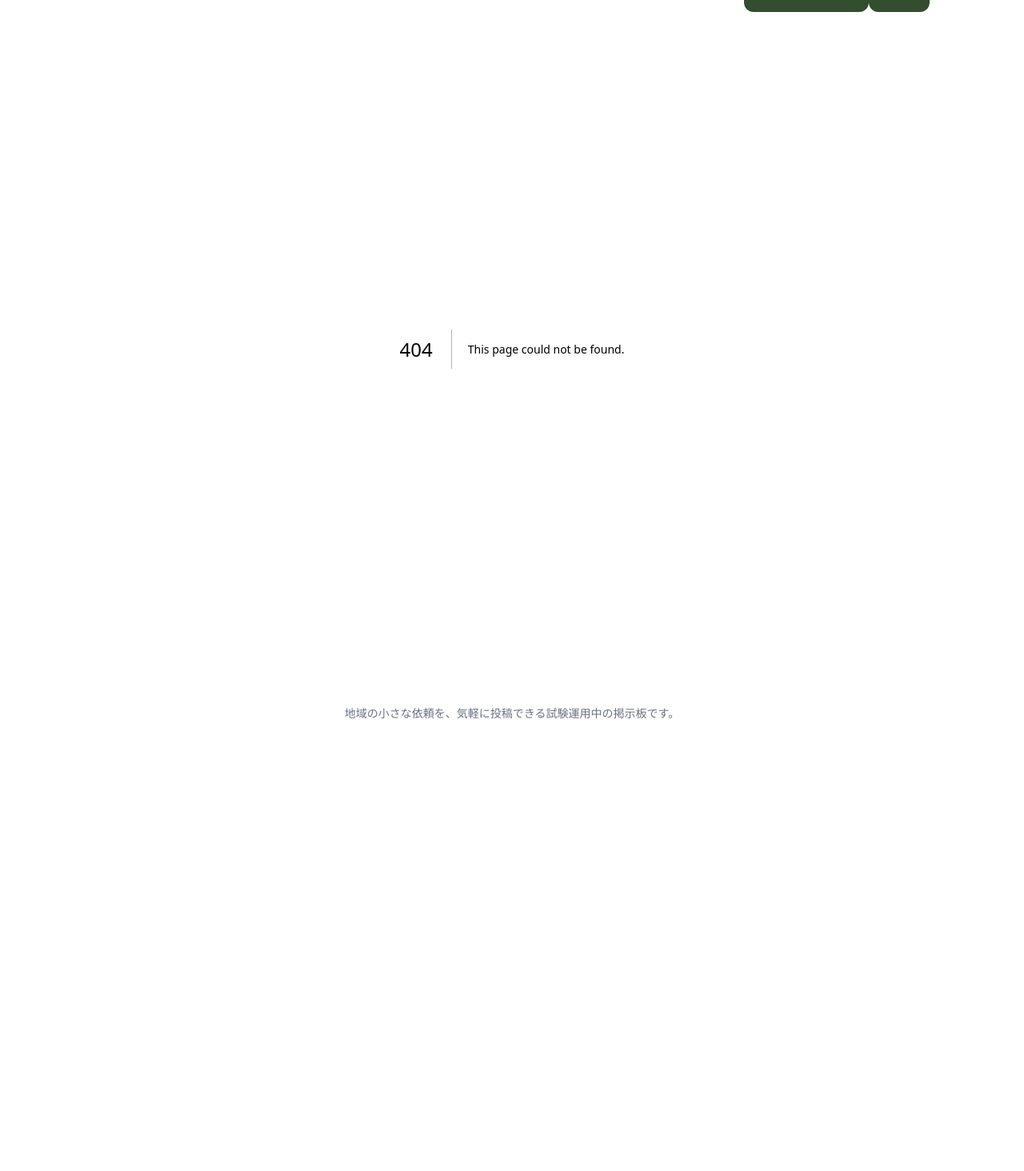
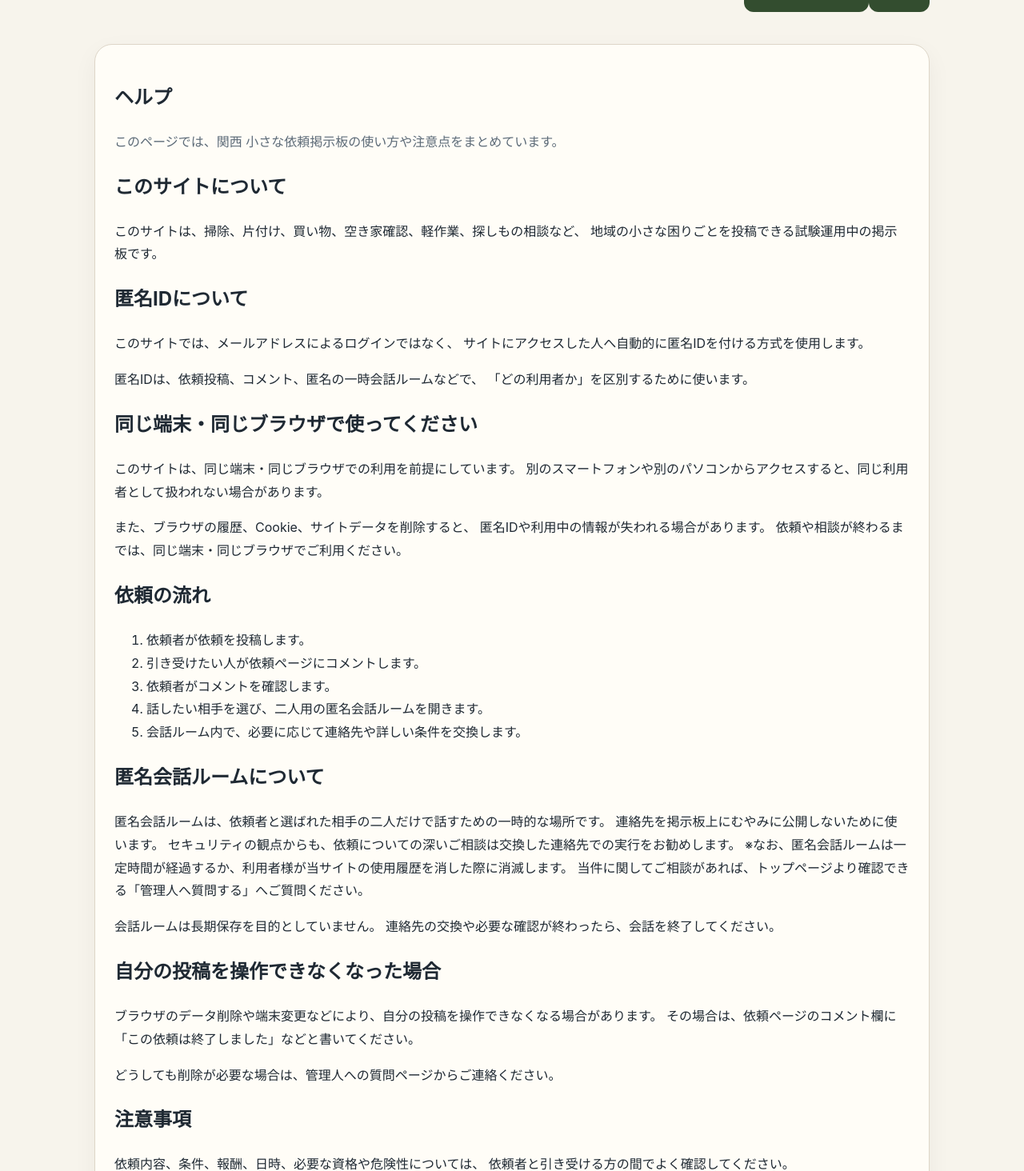
Before and after one commit to free-request-board/free-request-board, a Next.js app in the folder free-request-board-initial/: page /help in a window 1280 px wide. Before the commit this address had no page. Shown: the part 68-1532 px from the top of the page at 80% size. Before the commit the page ends 1032 px from the top, so only its background shows below. Built offline with nearby package versions, Linux system fonts and the light colour scheme.

Commit message:
Create page.tsx

```diff
--- /dev/null
+++ b/free-request-board-initial/app/help/page.tsx
@@ -0,0 +1,99 @@
+export default function HelpPage() {
+  return (
+    <main>
+      <section className="panel">
+        <h1>ヘルプ</h1>
+
+        <p className="muted">
+          このページでは、関西 小さな依頼掲示板の使い方や注意点をまとめています。
+        </p>
+
+        <h2>このサイトについて</h2>
+        <p>
+          このサイトは、掃除、片付け、買い物、空き家確認、軽作業、探しもの相談など、
+          地域の小さな困りごとを投稿できる試験運用中の掲示板です。
+        </p>
+
+        <h2>匿名IDについて</h2>
+        <p>
+          このサイトでは、メールアドレスによるログインではなく、
+          サイトにアクセスした人へ自動的に匿名IDを付ける方式を使用します。
+        </p>
+
+        <p>
+          匿名IDは、依頼投稿、コメント、匿名の一時会話ルームなどで、
+          「どの利用者か」を区別するために使います。
+        </p>
+
+        <h2>同じ端末・同じブラウザで使ってください</h2>
+        <p>
+          このサイトは、同じ端末・同じブラウザでの利用を前提にしています。
+          別のスマートフォンや別のパソコンからアクセスすると、同じ利用者として扱われない場合があります。
+        </p>
+
+        <p>
+          また、ブラウザの履歴、Cookie、サイトデータを削除すると、
+          匿名IDや利用中の情報が失われる場合があります。
+          依頼や相談が終わるまでは、同じ端末・同じブラウザでご利用ください。
+        </p>
+
+        <h2>依頼の流れ</h2>
+        <ol>
+          <li>依頼者が依頼を投稿します。</li>
+          <li>引き受けたい人が依頼ページにコメントします。</li>
+          <li>依頼者がコメントを確認します。</li>
+          <li>話したい相手を選び、二人用の匿名会話ルームを開きます。</li>
+          <li>会話ルーム内で、必要に応じて連絡先や詳しい条件を交換します。</li>
+        </ol>
+
+        <h2>匿名会話ルームについて</h2>
+        <p>
+          匿名会話ルームは、依頼者と選ばれた相手の二人だけで話すための一時的な場所です。
+          連絡先を掲示板上にむやみに公開しないために使います。
+          セキュリティの観点からも、依頼についての深いご相談は交換した連絡先での実行をお勧めします。
+          ※なお、匿名会話ルームは一定時間が経過するか、利用者様が当サイトの使用履歴を消した際に消滅します。
+          当件に関してご相談があれば、トップページより確認できる「管理人へ質問する」へご質問ください。
+        </p>
+
+        <p>
+          会話ルームは長期保存を目的としていません。
+          連絡先の交換や必要な確認が終わったら、会話を終了してください。
+        </p>
+
+        <h2>自分の投稿を操作できなくなった場合</h2>
+        <p>
+          ブラウザのデータ削除や端末変更などにより、自分の投稿を操作できなくなる場合があります。
+          その場合は、依頼ページのコメント欄に「この依頼は終了しました」などと書いてください。
+        </p>
+
+        <p>
+          どうしても削除が必要な場合は、管理人への質問ページからご連絡ください。
+        </p>
+
+        <h2>注意事項</h2>
+        <p>
+          依頼内容、条件、報酬、日時、必要な資格や危険性については、
+          依頼者と引き受ける方の間でよく確認してください。
+        </p>
+
+        <p>
+          公序良俗に反しない範囲で、秩序あるご利用をお願いします。
+        </p>
+
+        <h2>管理人へ質問する</h2>
+        <p>
+          サイトの使い方や、投稿依頼の削除申請、ログインや匿名IDに関する質問がある場合は、
+          管理人への質問ページからご連絡ください。
+        </p>
+
+        <p>
+          <a href="/contact-admin">管理人へ質問する</a>
+        </p>
+
+        <p>
+          <a href="/">ホームへ戻る</a>
+        </p>
+      </section>
+    </main>
+  );
+}
```
